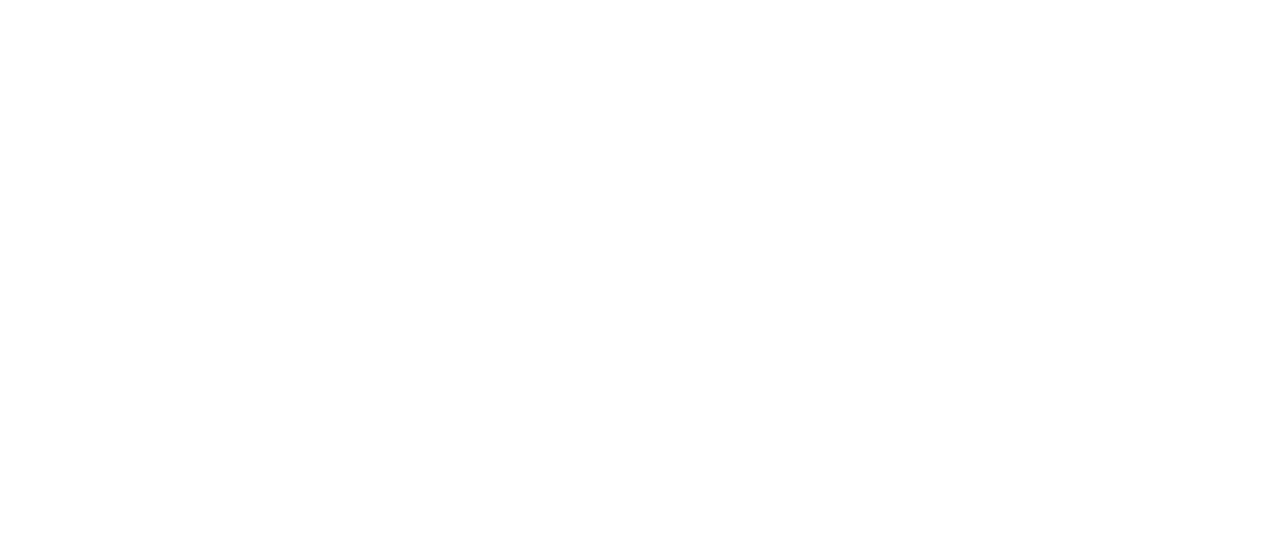
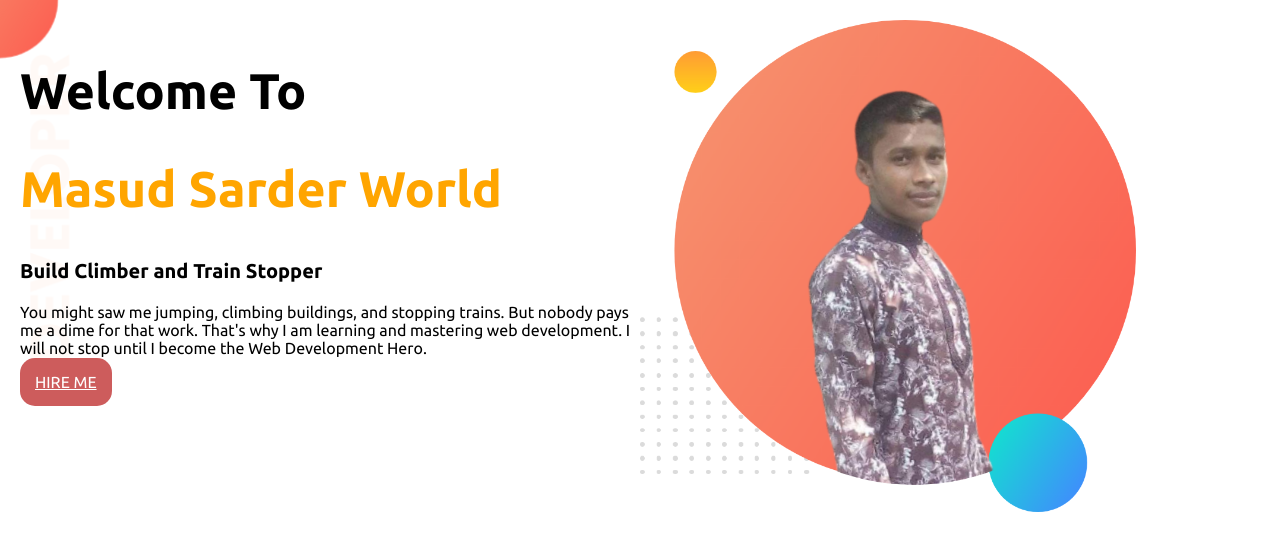
Before and after one commit to MasudSarder/developer-protfolio, a plain HTML site: page index.html in a window 1280 px wide. Drawn offline with Linux system fonts and the light colour scheme.

Commit message:
header add

```diff
--- a/index.html
+++ b/index.html
@@ -5,8 +5,23 @@
     <meta http-equiv="X-UA-Compatible" content="IE=edge">
     <meta name="viewport" content="width=device-width, initial-scale=1.0">
     <title>Protfolio Test</title>
+    <link rel="preconnect" href="https://fonts.googleapis.com">
+    <link rel="preconnect" href="https://fonts.gstatic.com" crossorigin>
+    <link href="https://fonts.googleapis.com/css2?family=Poppins:ital,wght@0,400;0,500;1,400&family=Ubuntu:wght@400;500;700&display=swap" rel="stylesheet">
+    <link rel="stylesheet" href="style.css">
 </head>
 <body>
-
+    <section class="sectionOne">
+        <div class="headerOne">
+            <h1>Welcome To</h1>
+            <h1 class="orange-color">Masud Sarder World</h1>
+            <h3>Build Climber and Train Stopper</h3>
+            <p>You might saw me jumping, climbing buildings, and stopping trains. But nobody pays me a dime for that work. That's why I am learning and mastering web development. I will not stop until I become the Web Development Hero.</p>
+            <a class="hire-button" target="_blank" href="https://www.linkedin.com/company/programminghero/">HIRE ME</a>
+        </div>
+        <div class="headerOne">
+            <img src="images/my-bg.png" alt="">
+        </div>
+    </section>
 </body>
 </html>
--- /dev/null
+++ b/style.css
@@ -0,0 +1,33 @@
+body{
+    font-family: 'Poppins', sans-serif;
+    font-family: 'Ubuntu', sans-serif;
+    margin: 0;
+    padding: 0;
+}
+.sectionOne{
+    display: flex;
+    padding: 20px;
+    background-image: url(images/top-banner.png);
+    background-repeat: no-repeat;
+}
+h1{
+    font-size: 50px;
+}
+h3{
+    font-size: 20px;
+}
+.orange-color{
+    color: orange;
+}
+.headerOne{
+    width: 50%;
+}
+.headerOne img{
+    width: 80%;
+}
+.hire-button{
+    padding: 15px;
+    border-radius: 15px;
+    color: white;
+    background-color: indianred;
+}
```
Also changed, not shown: images/dream-bg.png (added), images/exp-bg.png (added), images/jhankar.png (added), images/jhankar2.png (added), images/my-bg.png (added), images/my-bg2.png (added), images/top-banner.png (added).
